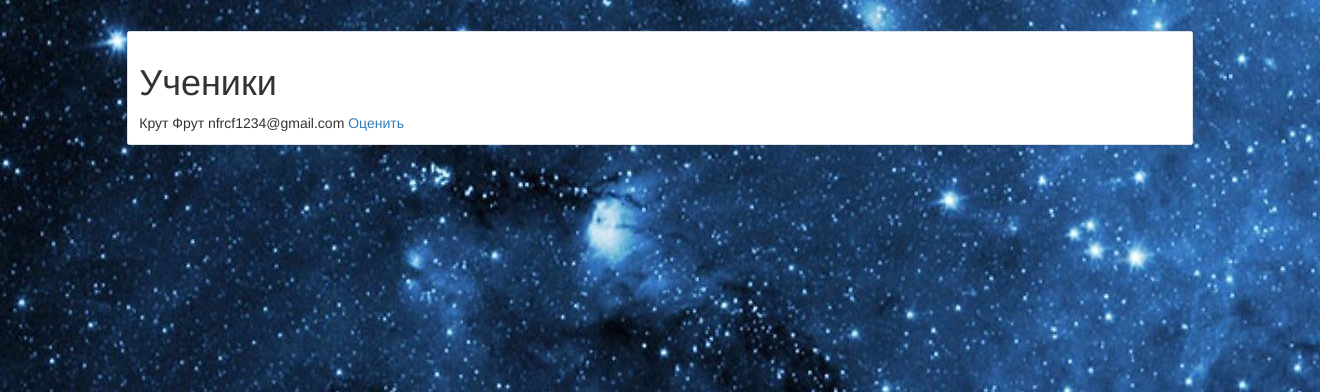
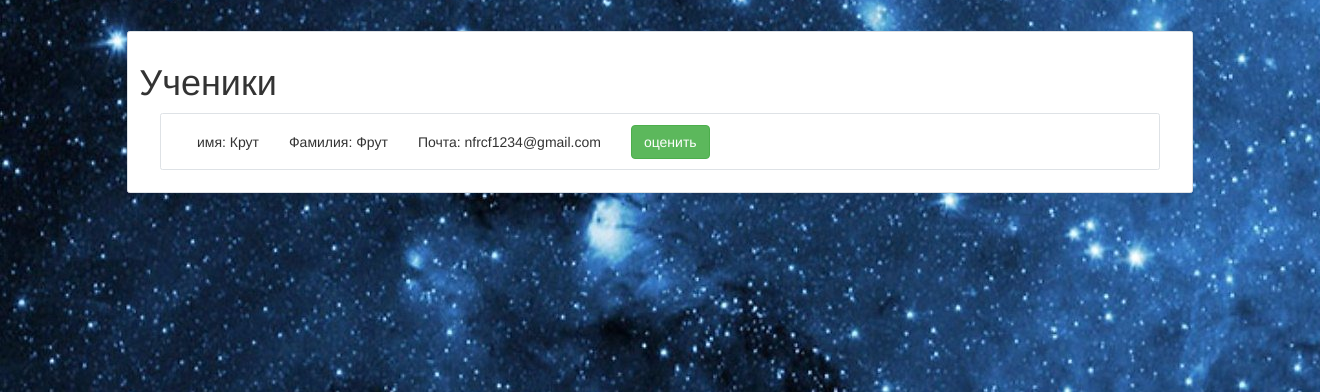
Before and after one commit to Daytly/SpaceWebProject, a Flask app: page /tasks/1/estimate in a window 1320 px wide. Shown: the part 62-454 px from the top of the page. Run offline with Flask 2, Linux system fonts and the light colour scheme; a user stored in the database is signed in; data comes from the database, SQL or seed files in the repository; some libraries are stand-ins or nearby versions.

Commit message:
красота в оценку

```diff
--- a/templates/estimate_page.html
+++ b/templates/estimate_page.html
@@ -4,16 +4,30 @@
 <div class="border rounded" style="padding:1% 1%; margin:1% 2%; background: white;">
     <h1>{{title}}</h1>
     {% for user in users %}
-    <div>
-        {{user.name}} {{user.surname}} {{user.email}}
-        {% if str(task.id) in user.tests.split(",") %}
-            <a href="/tasks/{{ task.id }}/estimate/{{user.id}}">
-                Оценить
-            </a>
-        {% else %}
-            Не назначен
-        {% endif %}
+    <div class="col-md6 border rounded" style="padding:1% 2%; margin:1% 2%;">
+        <div class="container">
+            <div class="row align-items-center">
+                <div class="col-auto" style="">
+                    имя: {{user.name}}
+                </div>
+                <div class="col-auto">
+                    Фамилия: {{user.surname}}
+                </div>
+                <div class="col-auto">
+                    Почта: {{user.email}}
+                </div>
+                <div class="col-auto">
+                    {% if str(task.id) in user.tests.split(",") %}
+                    <a href="/tasks/{{task.id}}/estimate/{{user.id}}" class="btn btn-success">
+                        оценить
+                    </a>
+                    {% else %}
+                    не назначен
+                    {% endif %}
+                </div>
+            </div>
+        </div>
     </div>
-    {% endfor %}
 </div>
+{% endfor %}
 {% endblock %}
```
